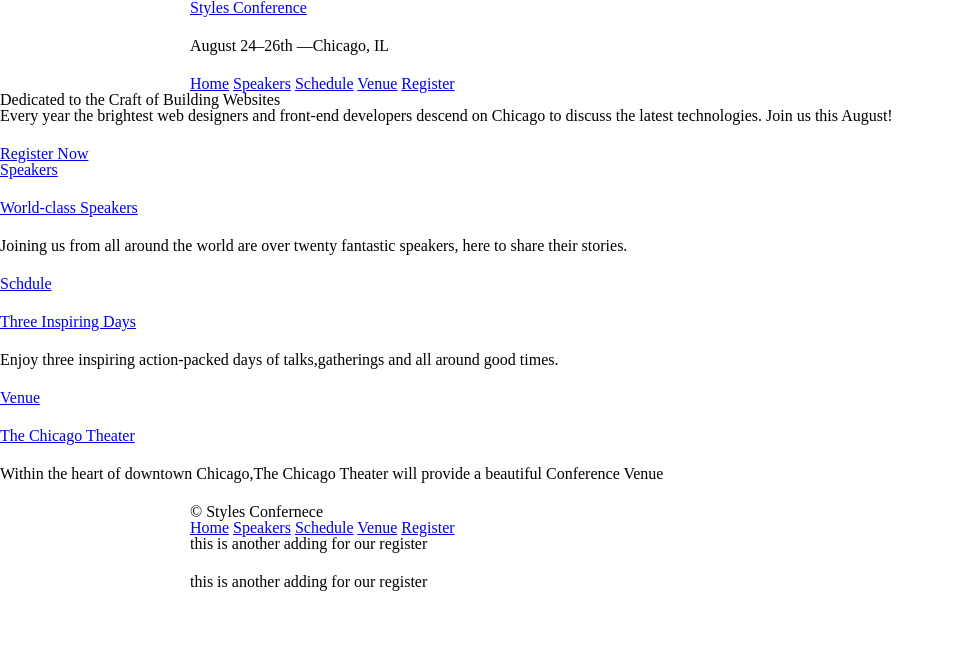
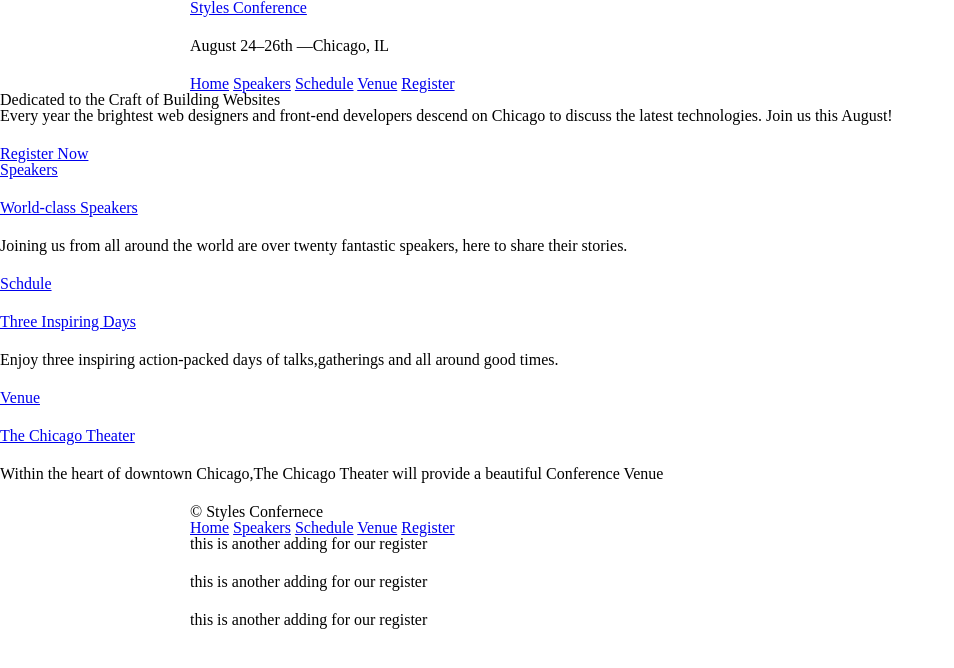
Before and after one commit to IbrahimHamdy1/shay, a plain HTML site: page register.html in a window 1280 px wide. Shown: the whole page, without its empty margins (0-954 px from the left). Drawn offline with Linux system fonts and the light colour scheme.

Commit message:
adding paragraph to the footer

```diff
--- a/register.html
+++ b/register.html
@@ -66,6 +66,7 @@
         <a href="mailto:ibrahimhamdy272@gmail.com?subject=Knowing"></a>
         <p>this is another adding for our register</p>
         <p>this is another adding for our register</p>
+        <p>this is another adding for our register</p>
 
     </footer>
 </body>
```
